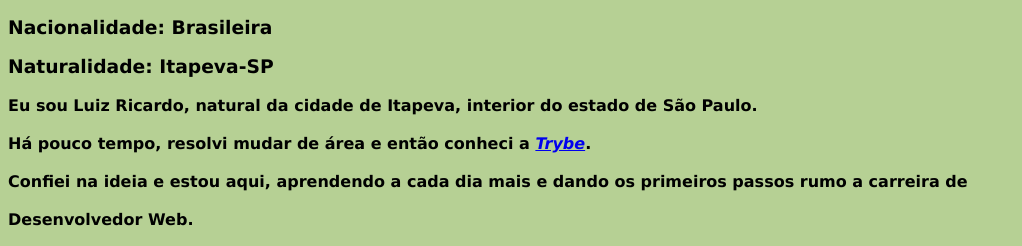
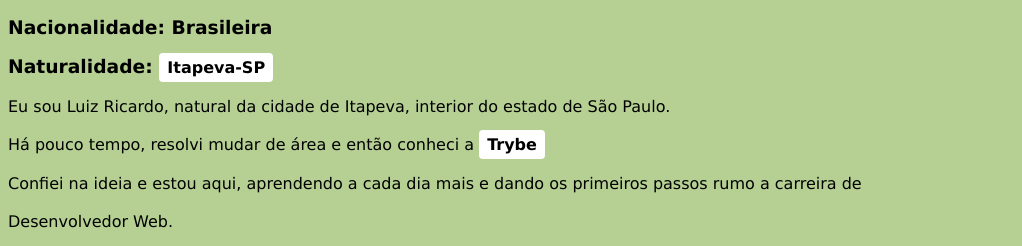
Before and after one commit to luizricardo41/luizricardo41.github.io, a plain HTML site: page repositorio.html in a window 1280 px wide. Shown: the part 695-941 px from the top of the page, without its empty margins (0-1022 px from the left). Drawn offline with Linux system fonts and the light colour scheme.

Commit message:
Adiciona destaque cidade

```diff
--- a/repositorio.html
+++ b/repositorio.html
@@ -7,11 +7,18 @@
       body {
         background-color: #B6D094;
         font-family: Verdana, Geneva, Tahoma, sans-serif;
+      }
+       .button {
+        color: black;
+        font-size: 16px;
         font-weight: 600;
+        background-color: white;
+        padding: 5px 8px;
+        border-radius: 4px;
+        line-height: 20px;
+        text-decoration: none;
       }
-      h1 {
 
-      }
     </style>
 </head>
 <body>
@@ -32,10 +39,10 @@
     <h2 id="sobre">Sobre</h2>
 
     <h3><strong>Nacionalidade:</strong> Brasileira</h3>
-    <h3><strong>Naturalidade:</strong> Itapeva-SP</h3>
+    <h3><strong>Naturalidade:</strong> <a class="button" href="https://www.google.com/maps/place/Itapeva,+SP/@-23.9819796,-48.917223,13z/data=!3m1!4b1!4m5!3m4!1s0x94c3ee4126ef1783:0x1a9f6708b0d3be1!8m2!3d-23.9838022!4d-48.8809594" target="_blank">Itapeva-SP</a></h3>
 
     <p>Eu sou Luiz Ricardo, natural da cidade de Itapeva, interior do estado de São Paulo. <br><br>
-    Há pouco tempo, resolvi mudar de área e então conheci a <em><strong><a href="https://app.betrybe.com/">Trybe</a></em></strong>.<br><br>
+    Há pouco tempo, resolvi mudar de área e então conheci a <a class="button" href="https://app.betrybe.com/">Trybe</a><br><br>
     Confiei na ideia e estou aqui, aprendendo a cada dia mais e dando os primeiros passos rumo a carreira de<br><br>
     Desenvolvedor Web.</p>
 
```
